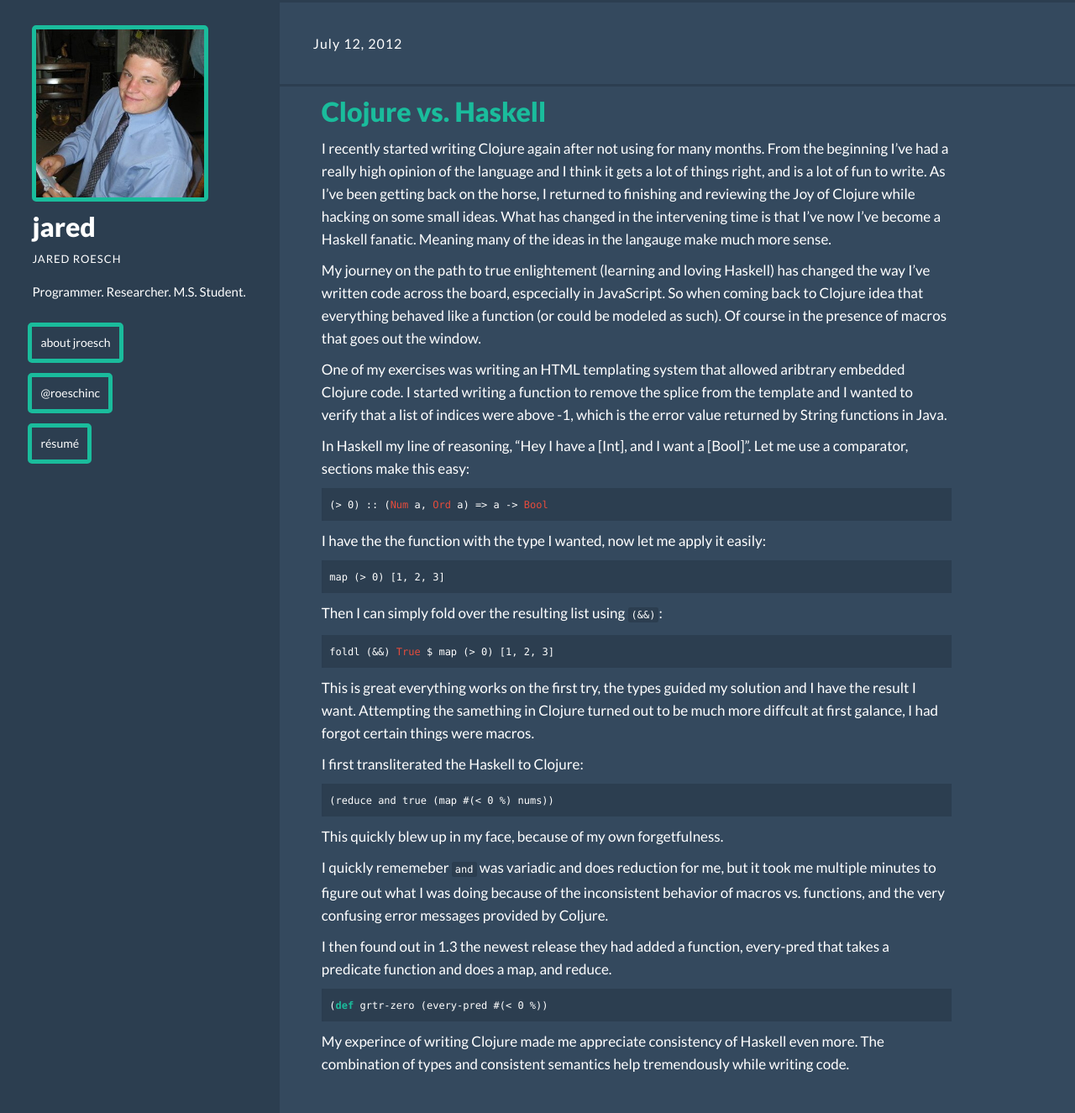
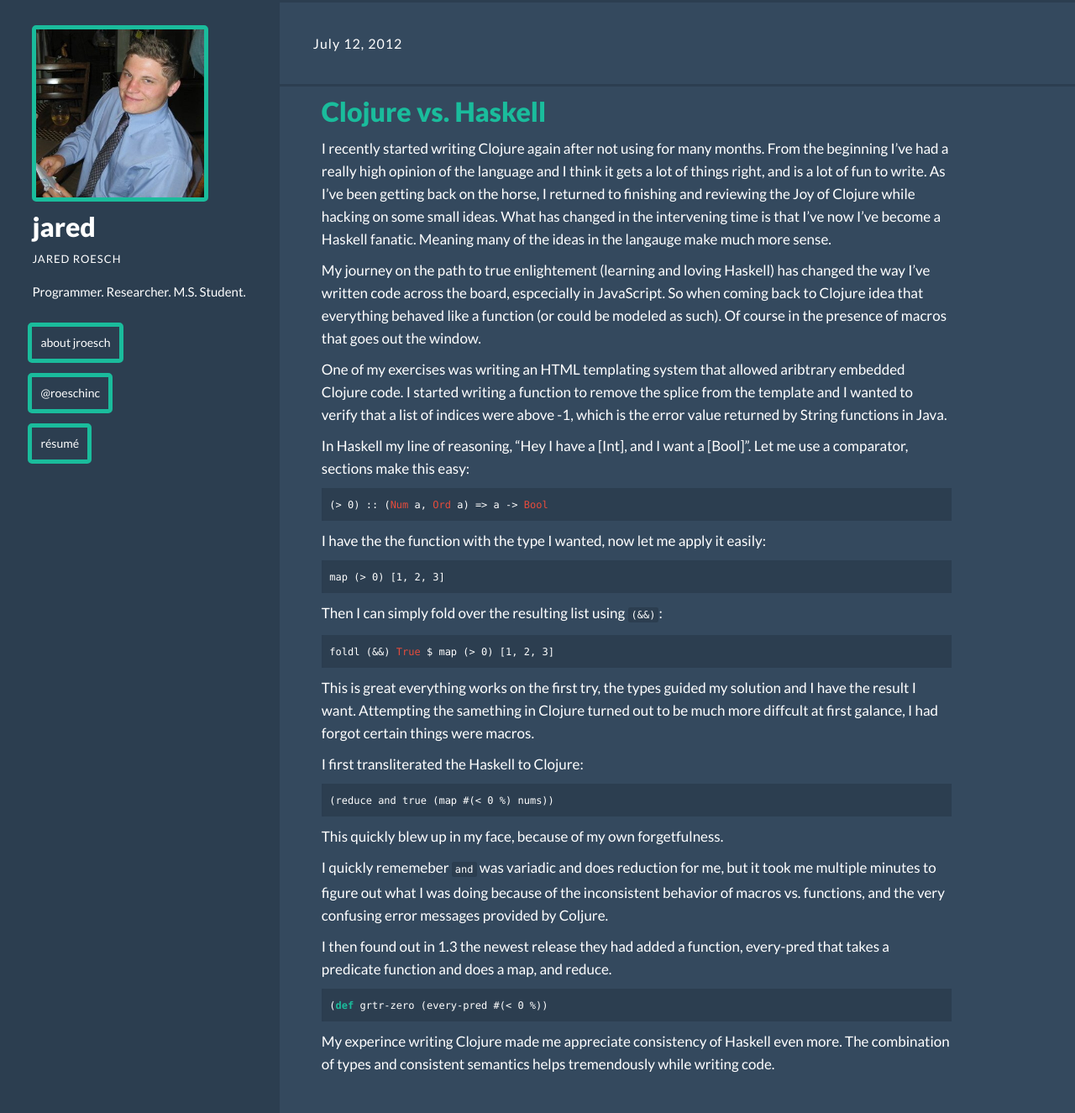
Before and after one commit to jroesch/jroesch.github.io, a Jekyll site: the page built from _posts/2012-07-14-Clojure-vs-Haskell.markdown, in a window 1280 px wide. Shown: the whole page at 84% size. Built offline with Jekyll 4.4.1, drawn with Linux system fonts in a browser that asks for light colours; Markdown is read by kramdown in place of the engine named in the settings.

Commit message:
small tweaks

````diff
--- a/_posts/2012-07-14-Clojure-vs-Haskell.markdown
+++ b/_posts/2012-07-14-Clojure-vs-Haskell.markdown
@@ -61,5 +61,5 @@
 (def grtr-zero (every-pred #(< 0 %))
 ```
 
-My experince of writing Clojure made me appreciate consistency of Haskell even more. The combination of types and
-consistent semantics help tremendously while writing code.
+My experince writing Clojure made me appreciate consistency of Haskell even more. The combination of types and
+consistent semantics helps tremendously while writing code.
````
